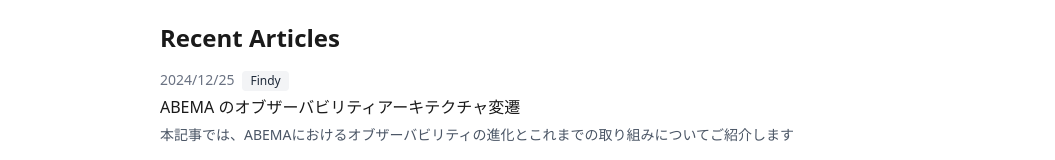
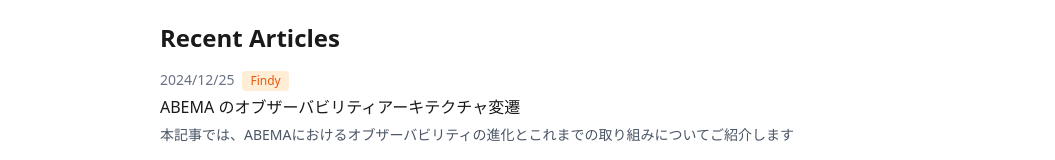
Before and after one commit to ucpr/ucpr.dev, a Next.js app: page / in a window 1280 px wide. Shown: the part 301-461 px from the top of the page, without its empty margins (112-1167 px from the left). Built offline with nearby package versions, Linux system fonts and the light colour scheme; no server answers.

Commit message:
set color with platform badge

```diff
--- a/package.json
+++ b/package.json
@@ -8,7 +8,8 @@
 		"start": "next start",
 		"lint": "next lint",
 		"generate-rss": "bun scripts/generate-rss.ts",
-		"deploy": "bun run build && bunx wrangler pages deploy ./out"
+		"deploy": "bun run build && bunx wrangler pages deploy ./out",
+		"format": "bunx @biomejs/biome format --write ."
 	},
 	"dependencies": {
 		"cheerio": "^1.0.0",
--- a/src/app/articles/page.tsx
+++ b/src/app/articles/page.tsx
@@ -2,6 +2,7 @@
 import Link from "next/link";
 import { getAllArticles } from "@/utils/article";
 import { format } from "date-fns";
+import { getPlatformStyle } from "@/utils/platform";
 
 export const metadata: Metadata = {
 	title: "Articles | ucpr.dev",
@@ -27,11 +28,24 @@
 									day: "2-digit",
 								})
 								.replace(/\//g, "/")}
-							{article.isExternal && article.platform && (
-								<span className="ml-2 inline-flex items-center px-2 py-0.5 rounded text-xs font-medium bg-gray-100 text-gray-800 dark:bg-gray-700 dark:text-gray-200">
-									{article.platform}
-								</span>
-							)}
+							{article.isExternal &&
+								article.platform &&
+								(() => {
+									const style = getPlatformStyle(article.platform);
+									return (
+										<span
+											className="ml-2 inline-flex items-center px-2 py-0.5 rounded text-xs font-medium platform-tag"
+											style={{
+												backgroundColor: style.backgroundColor,
+												color: style.textColor,
+												"--dark-bg": style.darkBackgroundColor,
+												"--dark-text": style.darkTextColor,
+											}}
+										>
+											{article.platform}
+										</span>
+									);
+								})()}
 						</div>
 						{article.isExternal && article.url ? (
 							<a href={article.url} target="_blank" rel="noopener noreferrer">
--- a/src/app/globals.css
+++ b/src/app/globals.css
@@ -90,6 +90,14 @@
 }
 
 /* Shiki シンタックスハイライトのスタイル */
+/* Platform タグのダークモードスタイル */
+@media (prefers-color-scheme: dark) {
+	.platform-tag {
+		background-color: var(--dark-bg) !important;
+		color: var(--dark-text) !important;
+	}
+}
+
 .shiki {
 	@apply p-4 text-sm overflow-auto my-4 rounded-md font-mono;
 	background-color: #0d1117 !important; /* GitHub Dark のコードブロック背景色 */
--- a/src/app/not-found.tsx
+++ b/src/app/not-found.tsx
@@ -1,10 +1,12 @@
-import Link from 'next/link';
+import Link from "next/link";
 
 export default function NotFound() {
 	return (
 		<div className="flex flex-col items-center justify-center min-h-[60vh] px-4">
 			<h1 className="text-4xl font-bold mb-4">404</h1>
-      <h2 className="text-2xl font-semibold mb-6">ページが見つかりませんでした</h2>
+			<h2 className="text-2xl font-semibold mb-6">
+				ページが見つかりませんでした
+			</h2>
 			<p className="text-gray-600 dark:text-gray-400 mb-8">
 				アクセスしようとしたページは存在しないか、移動または削除された可能性があります。
 			</p>
--- a/src/app/page.tsx
+++ b/src/app/page.tsx
@@ -1,6 +1,7 @@
 import Link from "next/link";
 import Image from "next/image";
 import { getArticles } from "@/lib/api";
+import { getPlatformStyle } from "@/utils/platform";
 
 async function getLatestArticles() {
 	const allArticles = await getArticles();
@@ -41,11 +42,24 @@
 										day: "2-digit",
 									})
 									.replace(/\//g, "/")}
-								{article.isExternal && article.platform && (
-									<span className="ml-2 inline-flex items-center px-2 py-0.5 rounded text-xs font-medium bg-gray-100 text-gray-800 dark:bg-gray-700 dark:text-gray-200">
-										{article.platform}
-									</span>
-								)}
+								{article.isExternal &&
+									article.platform &&
+									(() => {
+										const style = getPlatformStyle(article.platform);
+										return (
+											<span
+												className="ml-2 inline-flex items-center px-2 py-0.5 rounded text-xs font-medium platform-tag"
+												style={{
+													backgroundColor: style.backgroundColor,
+													color: style.textColor,
+													"--dark-bg": style.darkBackgroundColor,
+													"--dark-text": style.darkTextColor,
+												}}
+											>
+												{article.platform}
+											</span>
+										);
+									})()}
 							</div>
 							{article.isExternal && article.url ? (
 								<a href={article.url} target="_blank" rel="noopener noreferrer">
--- /dev/null
+++ b/src/utils/platform.ts
@@ -0,0 +1,63 @@
+/**
+ * Platform のスタイル情報を取得する
+ */
+export function getPlatformStyle(platform: string): {
+	backgroundColor: string;
+	textColor: string;
+	darkBackgroundColor: string;
+	darkTextColor: string;
+} {
+	// プラットフォームごとに色を設定
+	switch (platform) {
+		case "Zenn":
+		case "Zenn Scraps":
+			return {
+				backgroundColor: "#edf2f7", // light blue-gray
+				textColor: "#3b82f6", // blue-500
+				darkBackgroundColor: "#1e293b", // dark blue-gray
+				darkTextColor: "#60a5fa", // blue-400
+			};
+		case "Qiita":
+			return {
+				backgroundColor: "#e6f0ff", // light green-blue
+				textColor: "#55c500", // qiita green
+				darkBackgroundColor: "#0d3321", // dark green
+				darkTextColor: "#55c500", // qiita green
+			};
+		case "note":
+			return {
+				backgroundColor: "#f3f4f6", // light gray
+				textColor: "#41c9b4", // note teal
+				darkBackgroundColor: "#1f2937", // dark gray
+				darkTextColor: "#41c9b4", // note teal
+			};
+		case "Findy":
+			return {
+				backgroundColor: "#ffedd5", // light orange
+				textColor: "#ea580c", // orange-600
+				darkBackgroundColor: "#431407", // dark orange
+				darkTextColor: "#fdba74", // orange-300
+			};
+		case "Speaker Deck":
+			return {
+				backgroundColor: "#ecfdf5", // light green
+				textColor: "#10b981", // emerald-500
+				darkBackgroundColor: "#064e3b", // dark emerald
+				darkTextColor: "#6ee7b7", // emerald-300
+			};
+		case "YouTube":
+			return {
+				backgroundColor: "#fee2e2", // light red
+				textColor: "#ef4444", // red-500
+				darkBackgroundColor: "#450a0a", // dark red
+				darkTextColor: "#fca5a5", // red-300
+			};
+		default:
+			return {
+				backgroundColor: "#f3f4f6", // light gray
+				textColor: "#6b7280", // gray-500
+				darkBackgroundColor: "#374151", // dark gray
+				darkTextColor: "#9ca3af", // gray-400
+			};
+	}
+}
```
Also changed, not shown: content/external-articles.json (+2 -7 lines), src/app/articles/[slug]/page.tsx (+15 -8 lines), src/components/Giscus.tsx (+22 -20 lines), src/components/GoogleAnalytics.tsx (+5 -5 lines), src/app/manifest.json, src/utils/syntax-highlighter.ts (indentation only). Lines whose indentation alone changed are shown as unchanged.
